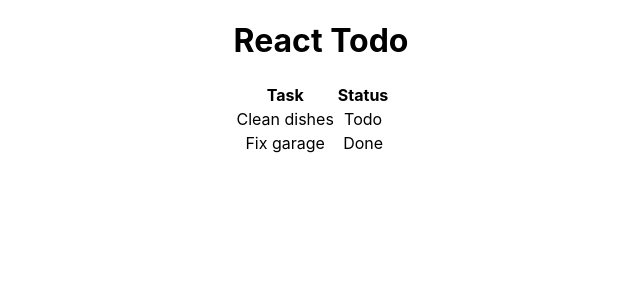
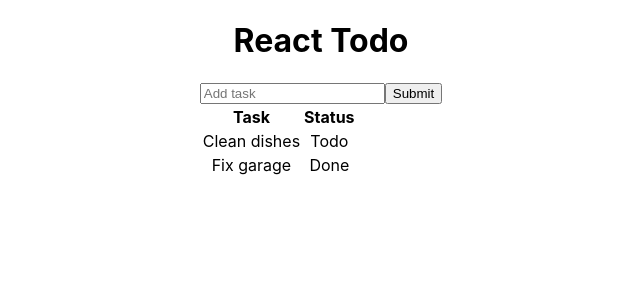
Before and after one commit to pzrsa/react-todo, a React (Create React App) app: page / in a window 1280 px wide. Shown: the top 300 px of the page, without its empty margins (319-959 px from the left). Built offline with nearby package versions, Linux system fonts and the light colour scheme.

Commit message:
create TaskAdder component

```diff
--- a/src/components/App.jsx
+++ b/src/components/App.jsx
@@ -1,8 +1,11 @@
 import FilterableTodoList from "./FilterableTodoList";
+import TaskAdder from "./TaskAdder";
 
 const App = () => {
   return (
     <div className="App">
+      <h1>React Todo</h1>
+      <TaskAdder />
       <FilterableTodoList />
     </div>
   );
--- a/src/components/FilterableTodoList.jsx
+++ b/src/components/FilterableTodoList.jsx
@@ -3,7 +3,6 @@ import TodoList from "./TodoList";
 const FilterableTodoList = () => {
   return (
     <div>
-      <h1>React Todo</h1>
       <TodoList />
     </div>
   );
--- /dev/null
+++ b/src/components/TaskAdder.jsx
@@ -0,0 +1,10 @@
+const TaskAdder = () => {
+  return (
+    <form>
+      <input type="text" placeholder="Add task" />
+      <input type="submit" name="Add" />
+    </form>
+  );
+};
+
+export default TaskAdder;
```
